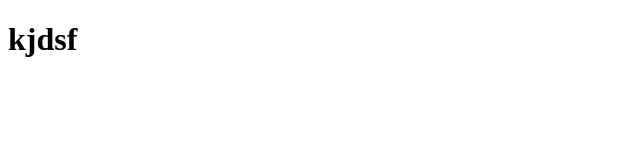
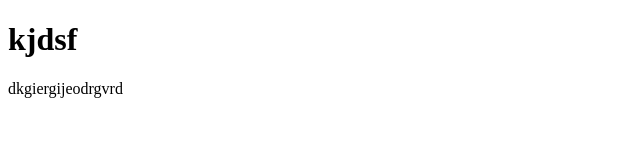
Before and after one commit to asmaa9898/test, a plain HTML site: page index.html in a window 1280 px wide. Shown: the whole page, without its empty margins (0-640 px from the left). Drawn offline with Linux system fonts and the light colour scheme.

Commit message:
frist commit pn new branch

```diff
--- a/index.html
+++ b/index.html
@@ -7,5 +7,8 @@
 </head>
 <body>
     <h1>kjdsf</h1>
+    <p>dkgiergijeodrgvrd
+
+    </p>
 </body>
 </html>
```
